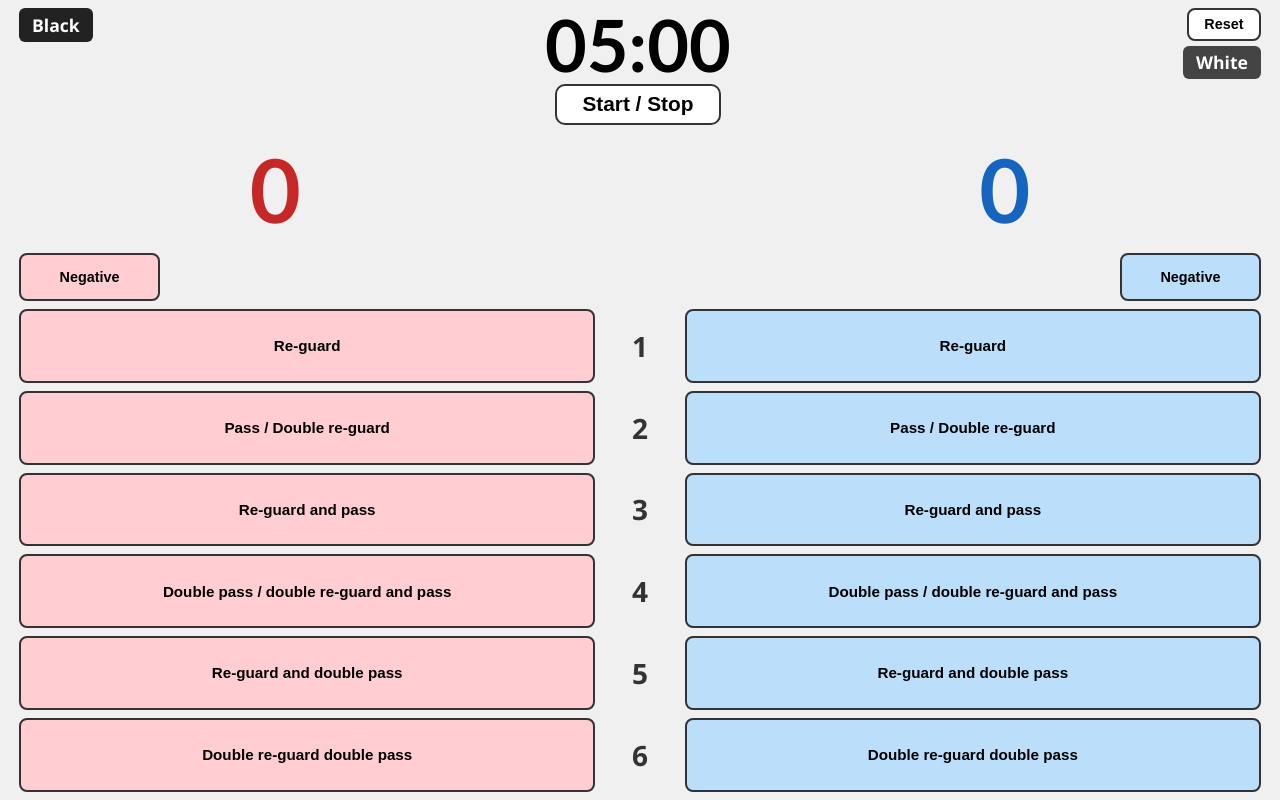
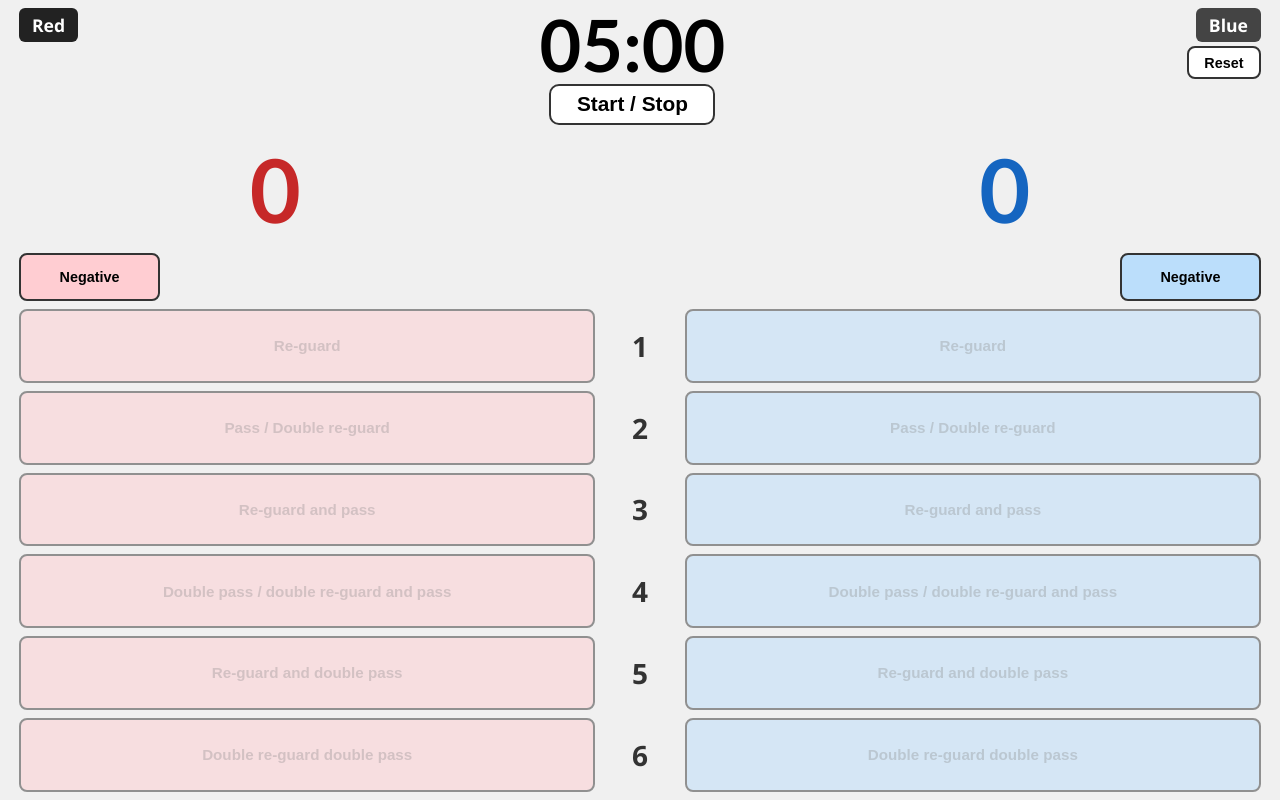
Before and after one commit to Josht114/ElectronCompScore, an Electron app: page index.html in a window 1280 px wide. Drawn offline with Linux system fonts and the light colour scheme.

Commit message:
second bug fixes

```diff
--- a/index.html
+++ b/index.html
@@ -8,7 +8,7 @@
 <body id="body">
 
   <div class="top-bar">
-    <div class="side-label red-label">Black</div>
+    <div class="side-label red-label">Red</div>
 
     <div class="center-controls">
       <div id="timeLabel" class="time-label">05:00</div>
@@ -16,8 +16,8 @@
     </div>
 
     <div class="top-right-stack">
+      <div class="side-label blue-label">Blue</div>
       <button id="resetButton" class="reset-btn">Reset</button>
-      <div class="side-label blue-label">White</div>
     </div>
   </div>
 
--- a/renderer.js
+++ b/renderer.js
@@ -14,6 +14,13 @@
   const resetButton = document.getElementById('resetButton');
   const redScoreEl = document.getElementById('redScore');
   const blueScoreEl = document.getElementById('blueScore');
+  const pointButtons = document.querySelectorAll('.point-btn');
+
+  function setPointButtonsEnabled(enabled) {
+    pointButtons.forEach((btn) => {
+      btn.disabled = !enabled;
+    });
+  }
 
   function formatTime(totalSecs) {
     const clamped = Math.max(totalSecs, 0);
@@ -78,6 +85,7 @@
     if (timerRunning) return;
     timerRunning = true;
     intervalId = setInterval(tick, 1000);
+    setPointButtonsEnabled(true);
   }
 
   function stopTimer() {
@@ -86,6 +94,7 @@
       clearInterval(intervalId);
       intervalId = null;
     }
+    setPointButtonsEnabled(false);
   }
 
   function toggleTimer() {
@@ -133,4 +142,5 @@
 
   // Initial render
   updateTimeDisplay();
+  setPointButtonsEnabled(false);
 })();
--- a/styles.css
+++ b/styles.css
@@ -191,6 +191,15 @@ body {
   background-color: #90caf9;
 }
 
+.point-btn:disabled {
+  opacity: 0.5;
+  cursor: not-allowed;
+}
+
+.point-btn:disabled:active {
+  background-color: inherit;
+}
+
 /* ---------- Timer state colors (mirrors the original WinForms behavior) ---------- */
 
 body.phase-green {
```
